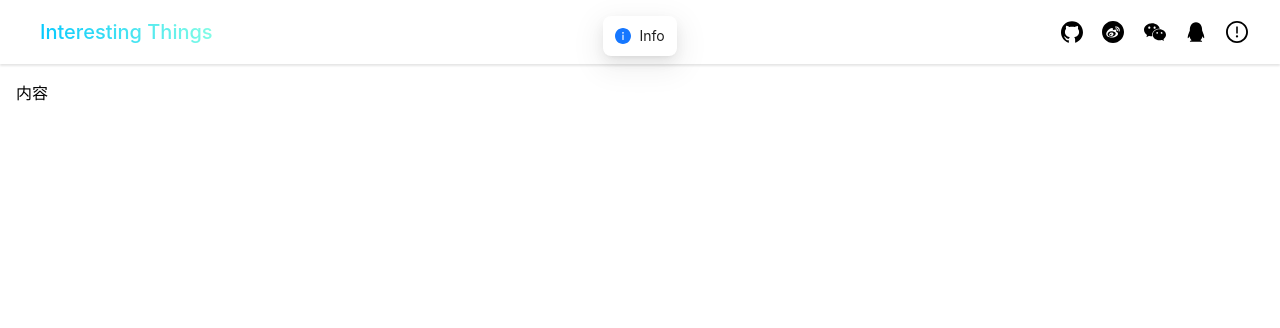
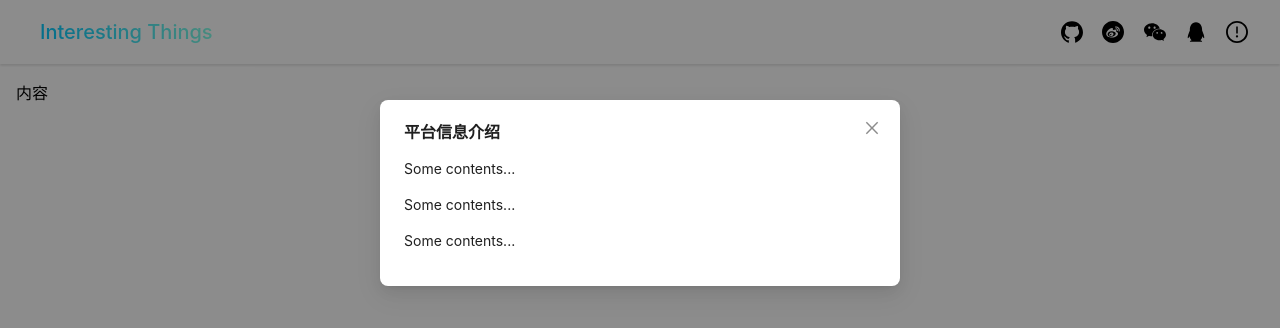
Before and after one commit to Wang-Qing1/interest-web, a React (Create React App) app: page / in a window 1280 px wide. Both pictures are taken after a click on the element 1237 px from the left and 32 px from the top of the page. Shown: the top 328 px of the page. Built offline with nearby package versions, Linux system fonts and the light colour scheme.

Commit message:
信息框

```diff
--- a/src/components/APPHeader/APPHeader.js
+++ b/src/components/APPHeader/APPHeader.js
@@ -3,7 +3,7 @@
  */
 import './APPHeader.css';
 import React from "react";
-import {message, QRCode, Tooltip} from "antd";
+import {Modal, QRCode, Tooltip} from "antd";
 import {GlobalConfig} from "../../config/GlobalConfig";
 import {
   ExclamationCircleOutlined,
@@ -14,6 +14,14 @@ import {
 } from "@ant-design/icons";
 
 export default class APPHeader extends React.Component {
+  constructor(props) {
+    super(props);
+    this.state = {
+      ...this.state,
+      showInfoModal: false,
+    }
+  }
+
   /**
    * 返回二维码
    */
@@ -28,7 +36,9 @@ export default class APPHeader extends React.Component {
   }
 
   render() {
+    let {showInfoModal} = this.state || {};
     return (
+      <>
         <div className={'app-header'}>
           <div className={'app-logo'}>
             <div className={'app-title'}>{GlobalConfig.title}</div>
@@ -39,19 +49,30 @@ export default class APPHeader extends React.Component {
               <GithubOutlined className={'app-other-icons'} onClick={() => window.open("https://www.baidu.com")}/>
             </Tooltip>
             <Tooltip color={"#FFFFFF"} title={() => this.renderQRCode("WebBo", "https://img0.baidu.com/it/u=3336255710,1936944088&fm=253&fmt=auto&app=138&f=JPEG?w=500&h=500")}>
-            <WeiboCircleOutlined className={'app-other-icons'} onClick={() => message.info("WeiBo")}/>
+              <WeiboCircleOutlined className={'app-other-icons'}/>
             </Tooltip>
             <Tooltip color={"#FFFFFF"} title={() => this.renderQRCode("WeChat", "https://img1.baidu.com/it/u=3582852405,4232068154&fm=253&fmt=auto&app=138&f=JPEG?w=500&h=500")}>
-            <WechatOutlined className={'app-other-icons'} onClick={() => message.info("WeChat")}/>
+              <WechatOutlined className={'app-other-icons'}/>
             </Tooltip>
             <Tooltip color={"#FFFFFF"} title={() => this.renderQRCode("QQ", "https://img2.baidu.com/it/u=359402080,1075457947&fm=253&fmt=auto&app=138&f=JPEG?w=500&h=500")}>
-            <QqOutlined className={'app-other-icons'} onClick={() => message.info("QQ")}/>
+              <QqOutlined className={'app-other-icons'}/>
             </Tooltip>
             <Tooltip title={"平台信息"}>
-            <ExclamationCircleOutlined className={'app-other-icons'} onClick={() => message.info("Info")} />
+              <ExclamationCircleOutlined className={'app-other-icons'} onClick={() => this.setState({showInfoModal: !showInfoModal})} />
             </Tooltip>
           </div>
         </div>
+        <Modal
+          title="平台信息介绍"
+          open={showInfoModal}
+          footer={true}
+          onCancel={() => this.setState({showInfoModal: !showInfoModal})}
+        >
+          <p>Some contents...</p>
+          <p>Some contents...</p>
+          <p>Some contents...</p>
+        </Modal>
+      </>
     );
   }
 }
```
Lines whose indentation alone changed are shown as unchanged.
